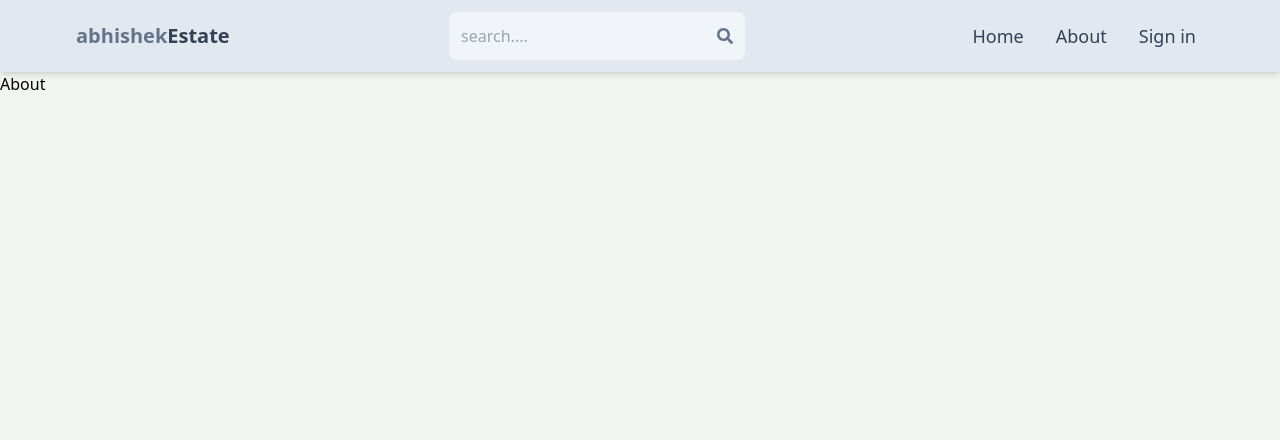
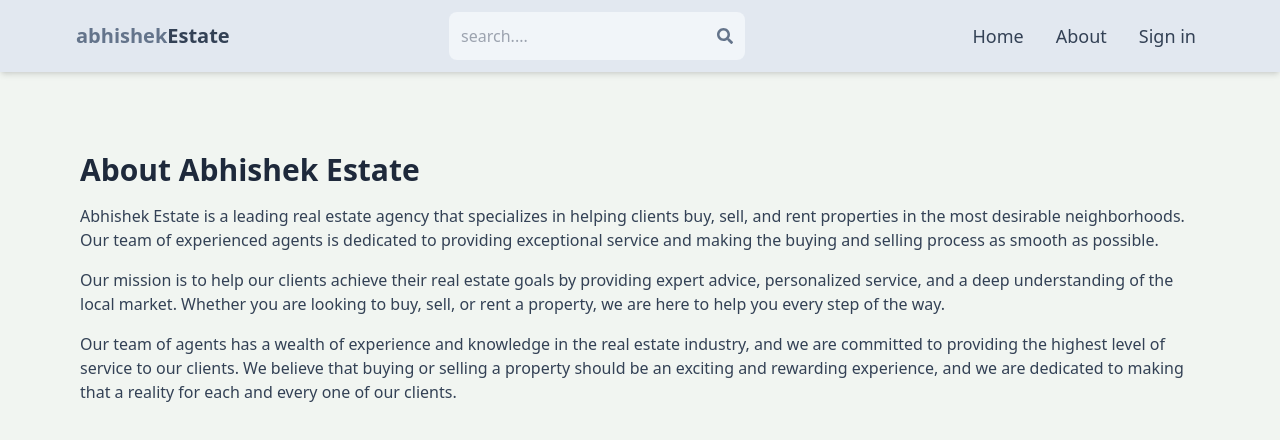
Before and after one commit to abhishekgautam94666/realState-Frontend, a React (Vite) app: page /about in a window 1280 px wide. Shown: the top 440 px of the page. Built offline with nearby package versions, Linux system fonts and the light colour scheme.

Commit message:
add about section

```diff
--- a/src/pages/About.jsx
+++ b/src/pages/About.jsx
@@ -1,7 +1,33 @@
 import React from "react";
 
 const About = () => {
-  return <div>About</div>;
+  return (
+    <div className="py-20 px-4 max-w-6xl mx-auto">
+      <h1 className="text-3xl font-bold mb-4 text-slate-800">
+        About Abhishek Estate
+      </h1>
+      <p className="mb-4 text-slate-700">
+        Abhishek Estate is a leading real estate agency that specializes in
+        helping clients buy, sell, and rent properties in the most desirable
+        neighborhoods. Our team of experienced agents is dedicated to providing
+        exceptional service and making the buying and selling process as smooth
+        as possible.
+      </p>
+      <p className="mb-4 text-slate-700">
+        Our mission is to help our clients achieve their real estate goals by
+        providing expert advice, personalized service, and a deep understanding
+        of the local market. Whether you are looking to buy, sell, or rent a
+        property, we are here to help you every step of the way.
+      </p>
+      <p className="mb-4 text-slate-700">
+        Our team of agents has a wealth of experience and knowledge in the real
+        estate industry, and we are committed to providing the highest level of
+        service to our clients. We believe that buying or selling a property
+        should be an exciting and rewarding experience, and we are dedicated to
+        making that a reality for each and every one of our clients.
+      </p>
+    </div>
+  );
 };
 
 export default About;
--- a/src/pages/Home.jsx
+++ b/src/pages/Home.jsx
@@ -74,12 +74,12 @@
           offerListings.map((listing) => (
             <SwiperSlide>
               <div
-                key={listing._id}
                 style={{
                   background: `url(${listing.imageUrls[1]}) center no-repeat`,
                   backgroundSize: "cover",
                 }}
                 className="h-[500px]"
+                key={listing._id}
               ></div>
             </SwiperSlide>
           ))}
```
